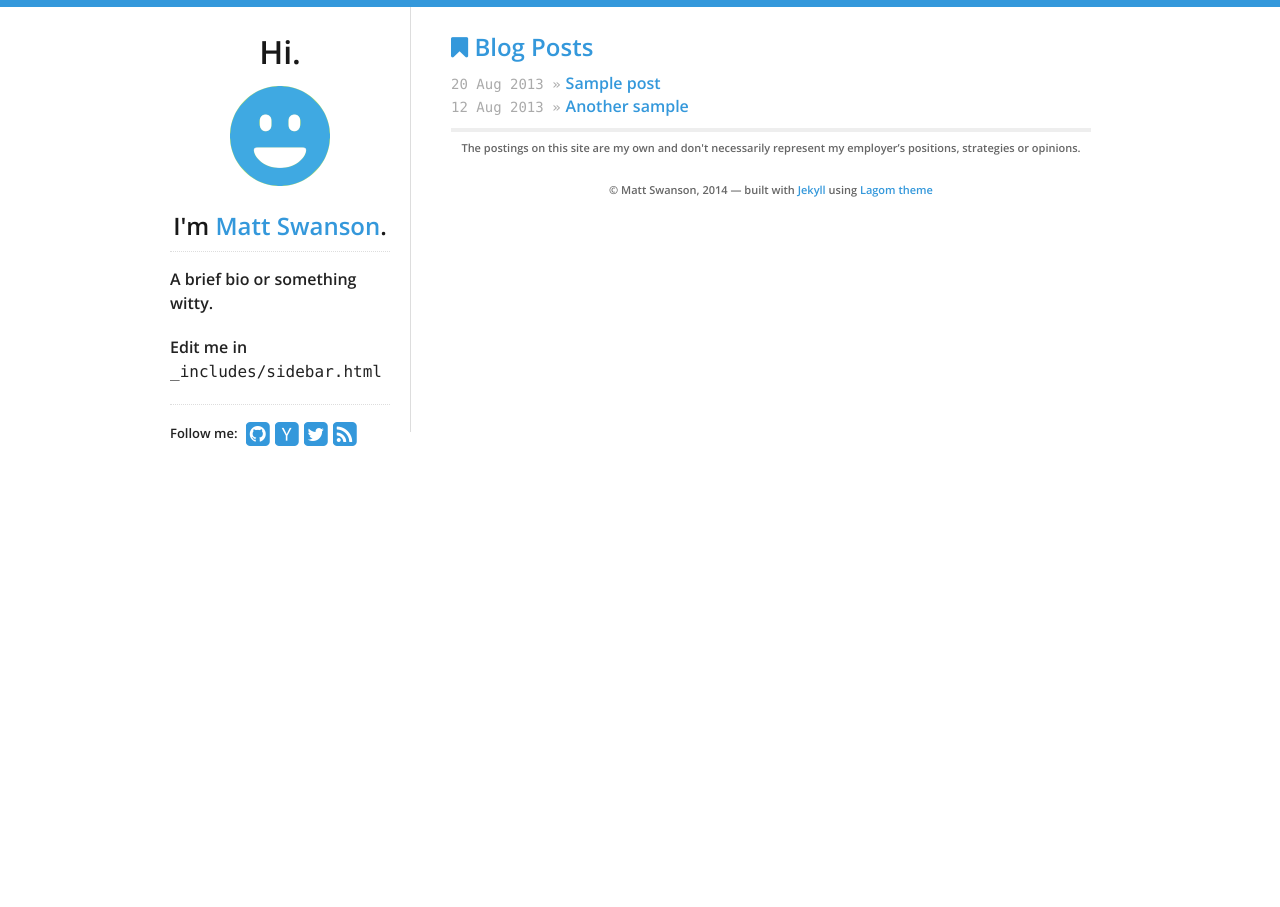
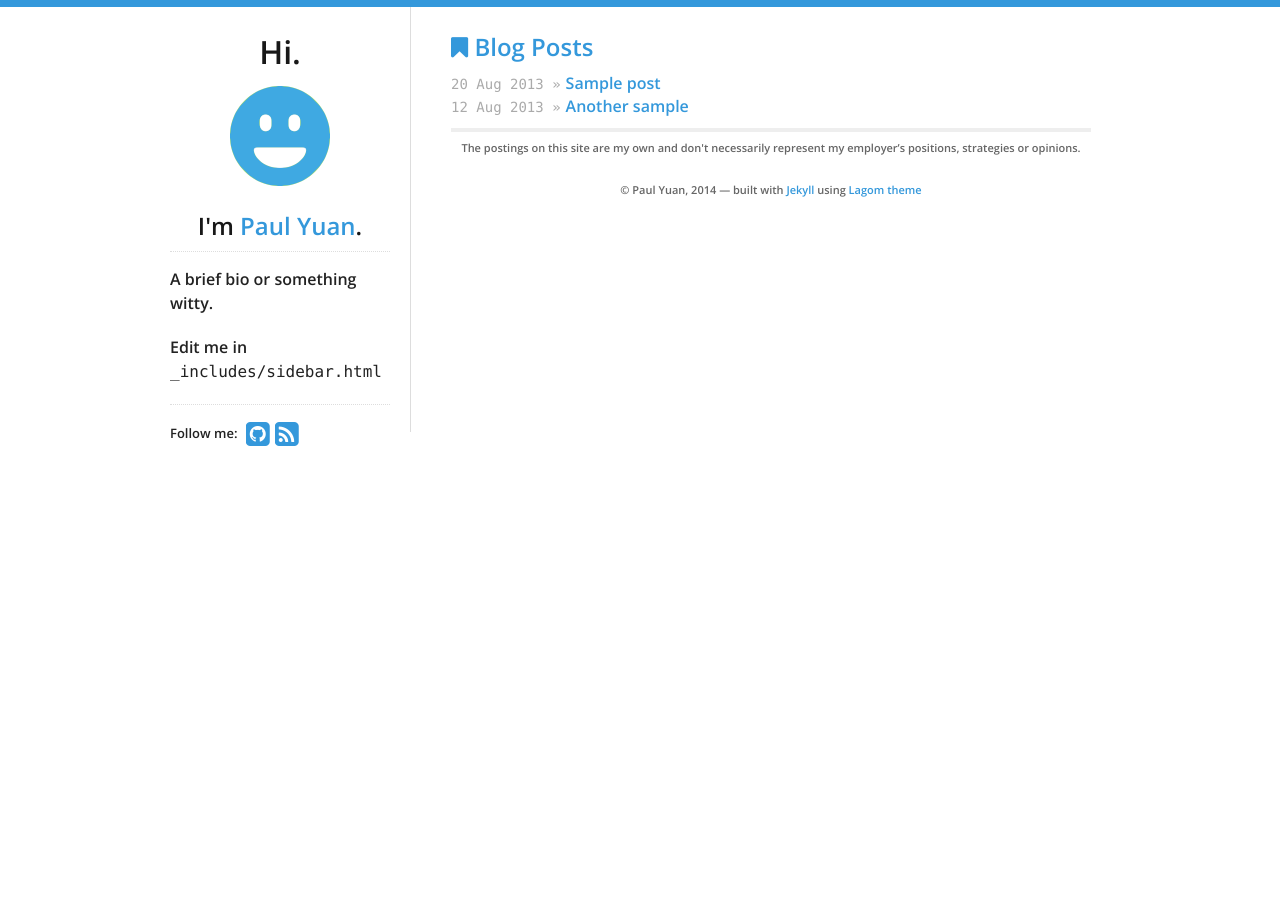
Before and after one commit to puyuan/puyuan.github.io, a Jekyll site: the page built from index.html, in a window 1280 px wide. Built offline with Jekyll 4.4.1, drawn with Linux system fonts in a browser that asks for light colours; nearby versions of some CDN libraries.

Commit message:
update theme.yml

```diff
--- a/_data/theme.yml
+++ b/_data/theme.yml
@@ -5,12 +5,12 @@ highlight_color: '#3498db'
 
 # Profile links on the left sidebar, leave blank to ignore
 social:
-  github: swanson
+  github: puyuan
   #bitbucket: philipj
-  hacker_news: swanson
+  #hacker_news: swanson
   #stackexchange: 348619
   #stackoverflow: 348619
-  twitter: _swanson
+  #twitter: _swanson
   #facebook: zuck
   #tumblr: animalygifs
   #linkedin: philipjagielski
@@ -19,9 +19,9 @@ social:
   #flickr: johndoe
 
 # "Hi, I'm _______"
-name: Matt Swanson
+name: Paul Yuan
 email: test@example.com
-tagline: "weak opinions, strongly held"
+tagline: ""
 
 # Google Analytics key, leave blank to ignore
 google_analytics_key: UA-xxxx-x
```
